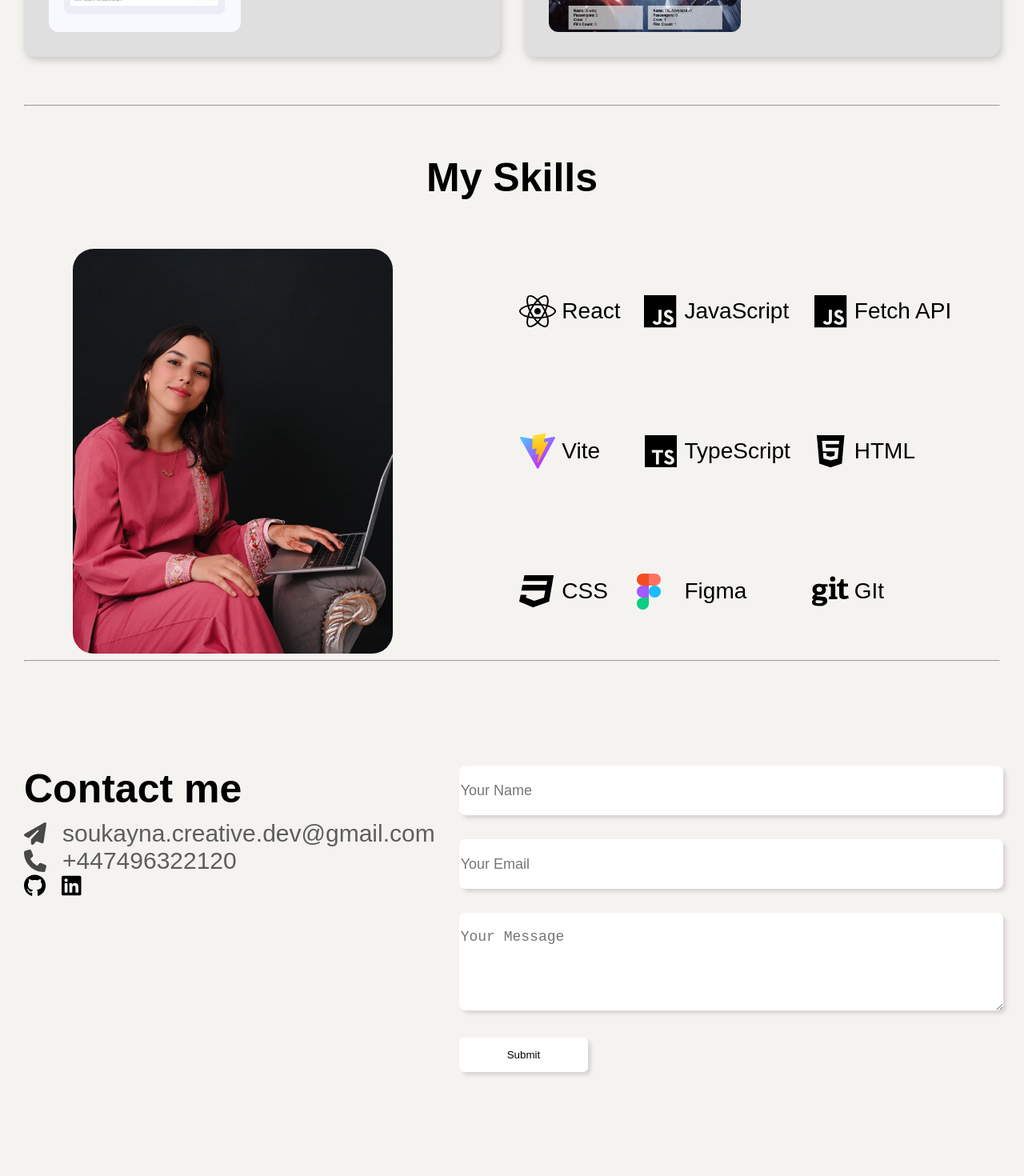
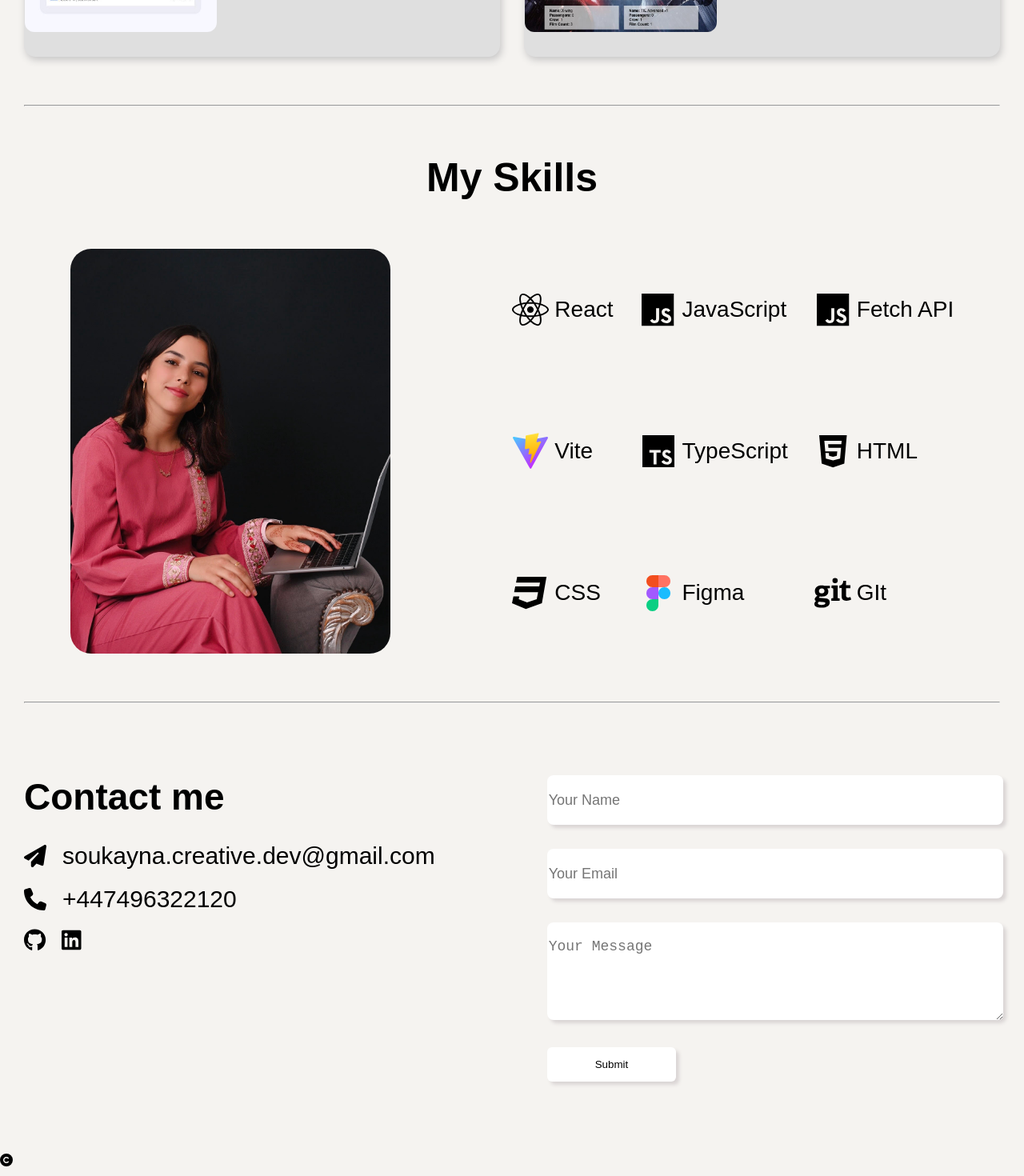
Before and after one commit to soukayna-alala/alala-portfolio, a React (Vite) app: page / in a window 1280 px wide. Shown: the part 1825-3295 px from the top of the page at 80% size. Built offline with nearby package versions, Linux system fonts and the light colour scheme.

Commit message:
created CpyRight component

```diff
--- a/src/App.tsx
+++ b/src/App.tsx
@@ -3,6 +3,7 @@ import { AboutMe } from "./components/AboutMe/AboutMe.tsx";
 import { Skills } from "./components/Skills/Skills.tsx";
 import { Projects } from "./components/Projects/Projects.tsx";
 import { Footer } from "./components/Footer/Footer.tsx";
+import { CopyRight } from "./components/CopyRight/CopyRight.tsx";
 
 function App() {
   return (
@@ -18,6 +19,7 @@ function App() {
         <hr />
       </main>
       <Footer />
+      <CopyRight />
     </>
   );
 }
--- /dev/null
+++ b/src/components/CopyRight/CopyRight.tsx
@@ -0,0 +1,10 @@
+import { FontAwesomeIcon } from "@fortawesome/react-fontawesome";
+import { faCopyright } from "@fortawesome/free-solid-svg-icons";
+
+export function CopyRight() {
+  return (
+    <div>
+      <FontAwesomeIcon icon={faCopyright} />
+    </div>
+  );
+}
--- a/src/components/Footer/Footer.module.css
+++ b/src/components/Footer/Footer.module.css
@@ -1,5 +1,5 @@
 .footer {
-  margin: 100px auto;
+  margin: var(--gap-size-large) auto;
   padding: var(--gap-size-small);
   max-width: var(--max-page-width);
 }
@@ -7,25 +7,49 @@
 .main {
   display: flex;
   margin: 0 auto;
+  flex-direction: column;
   justify-items: center;
-  gap: var(--gap-size-small);
+  gap: var(--gap-size-large);
 
-  @media (min-width: 600px) {
-    grid-template-columns: auto auto;
+  @media (min-width: 1024px) {
+    gap: 140px;
+  }
+
+  @media (min-width: 901px) {
+    flex-direction: row;
   }
 }
 
 .container {
-  font-size: 20px;
+  display: flex;
+  flex-direction: column;
   gap: 20px;
 }
 
 .link {
-  color: #1f1f1f;
+  color: var(--main-text-color);
   text-decoration: none;
   display: block;
-  opacity: 0.7;
-  font-size: 30px;
+  font-size: 16px;
+  text-overflow: ellipsis;
+  overflow: hidden;
+  white-space: nowrap;
+
+  @media (min-width: 400px) {
+    font-size: 20px;
+  }
+
+  @media (min-width: 400px) {
+    font-size: 24px;
+  }
+
+  @media (min-width: 480px) {
+    font-size: 28px;
+  }
+
+  @media (min-width: 600px) {
+    font-size: 30px;
+  }
 }
 
 .link:hover {
@@ -34,7 +58,7 @@
 }
 
 .contactMe {
-  font-size: 50px;
+  font-size: 46px;
   font-weight: 550;
   margin-bottom: 10px;
   display: block;
@@ -52,5 +76,5 @@
 .icon {
   font-size: 28px;
   margin-right: 20px;
-  color: #000;
+  color: var(--main-text-color);
 }
--- a/src/components/Projects/Projects.module.css
+++ b/src/components/Projects/Projects.module.css
@@ -24,7 +24,7 @@
   display: grid;
   grid-template-columns: auto auto;
   gap: var(--gap-size-small);
-  padding: var(--gap-size-small);
+  padding: var(--gap-size-small) 0;
   border-radius: 14px;
   border: 1px solid #dfdfdf;
   box-shadow: 2px 4px 10px #c7c6c6;
--- a/src/components/Skills/Skills.module.css
+++ b/src/components/Skills/Skills.module.css
@@ -6,17 +6,21 @@
 
   @media (min-width: 1024px) {
     flex-direction: row;
-    margin: 0 auto;
   }
 }
 
 .myImg {
-  max-width: 400px;
+  max-width: 260px;
   border-radius: 26px;
   display: block;
   margin: 0 auto;
 
-  @media (min-width: 1024px) {
+  @media (min-width: 480px) {
+    max-width: 300px;
+    margin: 0 auto;
+  }
+
+  @media (min-width: 600px) {
     max-width: 400px;
   }
 }
@@ -25,10 +29,10 @@
   display: grid;
   grid-template-columns: auto;
   justify-content: center;
-  gap: 20px;
+  gap: 26px;
 
-  @media (min-width: 320px) {
-    grid-template-columns: 50% 50%;
+  @media (min-width: 401px) {
+    grid-template-columns: auto auto;
     margin: 0 auto;
   }
 
@@ -56,8 +60,12 @@
 }
 
 .icons {
-  font-size: 46px;
+  font-size: 36px;
   justify-self: center;
+
+  @media (min-width: 480px) {
+    font-size: 46px;
+  }
 }
 
 .skill {
@@ -67,7 +75,7 @@
 }
 
 .span {
-  font-size: 18px;
+  font-size: 22px;
 
   @media (min-width: 600px) {
     font-size: 28px;
@@ -81,6 +89,7 @@
 
 .FigmaIcon {
   width: 30px;
+  margin: auto;
 }
 
 .imgContainer {
```
